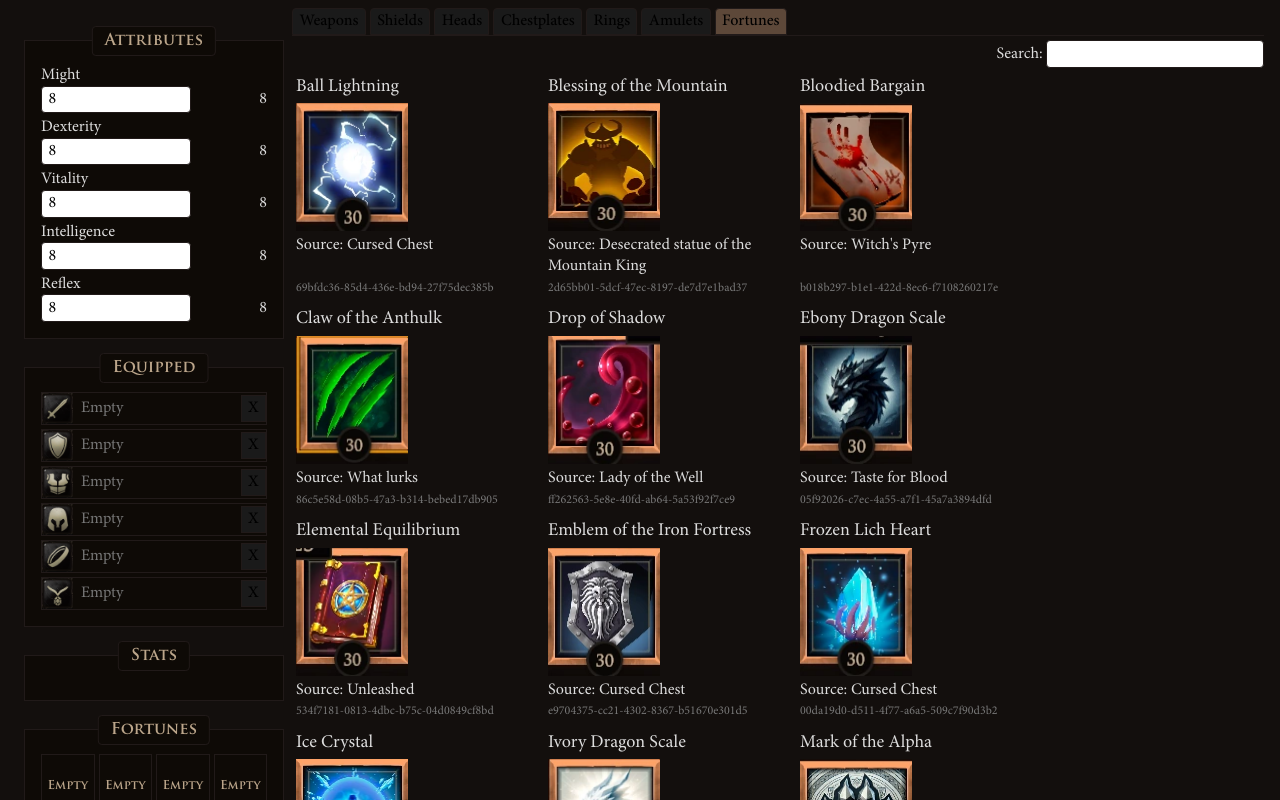
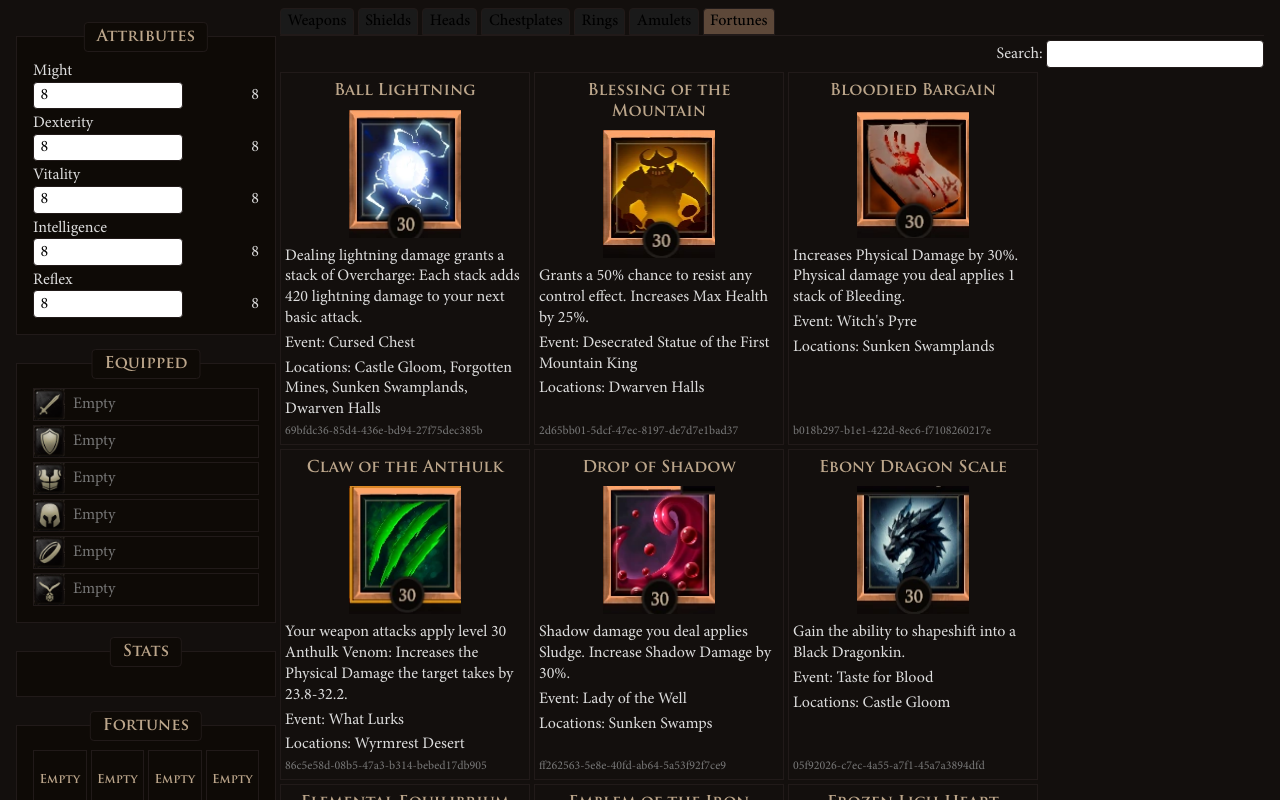
Before and after one commit to chrifox/stolen-realm-gearlib, a React (Vite) app: page / in a window 1280 px wide. Both pictures are taken after a click on the button "Fortunes". Shown: the top 800 px of the page. Built offline with nearby package versions, Linux system fonts and the light colour scheme.

Commit message:
add fortune descriptions

```diff
--- a/src/components/Character.tsx
+++ b/src/components/Character.tsx
@@ -17,11 +17,11 @@ import {
   getTotalStatValues,
 } from "../utils/getCharacterInfo";
 
-import { Section, SectionHeading } from "./Section";
+import { Section, SectionHeading } from "./styled/Section";
 
 const CharacterContainer = styled.div`
-  padding: 4px 8px;
   width: 100%;
+  height: 100vh;
   max-width: 260px;
 
   .stats {
@@ -68,7 +68,7 @@ const CharacterContainer = styled.div`
       font-family: ${({ theme }) => theme.fonts.title};
       font-size: 12px;
       width: 56px;
-      height: 64px;
+      height: 60px;
       user-select: none;
 
       &:hover {
@@ -176,6 +176,7 @@ export const Character = () => {
           return (
             <EquippedItem
               key={slot}
+              onClick={() => unequipItem(slot)}
               $tier={
                 show2hFader && equipment.hand1 ? equipment.hand1.tier : itemTier
               }
@@ -204,7 +205,6 @@ export const Character = () => {
                   )}
                 </span>
               )}
-              <button onClick={() => unequipItem(slot)}>X</button>
             </EquippedItem>
           );
         })}
--- a/src/components/FortuneList.tsx
+++ b/src/components/FortuneList.tsx
@@ -1,36 +1,36 @@
 import { type ChangeEvent, useState } from "react";
-import { css, styled } from "styled-components";
+import { styled } from "styled-components";
 
 import { useCsvData } from "../hooks/useCsvData";
 import { useCharacterContext } from "../context/CharacterContext";
 import { FullWidthSearch } from "./Search";
 import { getFortuneImagePath } from "../utils/getImagePath";
+import { Tile } from "./styled/Tile";
 
 const FortuneListContainer = styled.div`
   display: flex;
   flex-flow: row wrap;
+  justify-content: center;
   gap: 4px;
   width: 100%;
+
+  @media (min-width: ${({ theme }) => theme.breakpoints.sm}px) {
+    justify-content: flex-start;
+  }
 `;
 
-const commonFortuneTileCss = css`
-  display: flex;
-  flex-flow: column nowrap;
-  gap: 4px;
-  padding: 4px;
-  width: 240px;
-`;
-
-const FortuneTile = styled.div`
-  ${commonFortuneTileCss}
+const FortuneTile = styled(Tile)`
+  padding-top: 8px;
 
   .name {
-    font-size: 18px;
+    color: ${({ theme }) => theme.colors.text.title};
+    text-align: center;
   }
 
   img {
     width: 112px;
     height: 128px;
+    margin: 4px auto;
   }
 
   .guid {
@@ -38,10 +38,6 @@ const FortuneTile = styled.div`
     font-size: 12px;
     margin-top: auto;
   }
-`;
-
-const EmptyFortuneTile = styled.div`
-  ${commonFortuneTileCss}
 `;
 
 export function FortuneList() {
@@ -62,6 +58,9 @@ export function FortuneList() {
         .filter(
           (f) =>
             f.name.toLowerCase().includes(fortuneSearchTerm.toLowerCase()) ||
+            f.description
+              .toLowerCase()
+              .includes(fortuneSearchTerm.toLowerCase()) ||
             f.source.toLowerCase().includes(fortuneSearchTerm.toLowerCase())
         )
         .sort((a, b) =>
@@ -71,25 +70,20 @@ export function FortuneList() {
             ? 1
             : 0
         )
-        .map((fortune) =>
-          fortune ? (
-            <FortuneTile
-              key={fortune.GUID}
-              onClick={() => equipFortune(fortune)}
-            >
+        .map((fortune) => (
+          <FortuneTile key={fortune.GUID} onClick={() => equipFortune(fortune)}>
             <div className="name">{fortune.name}</div>
             <img
               src={getFortuneImagePath(fortune.name)}
               alt={fortune.name}
               title={fortune.name}
             />
-              <div>Source: {fortune.source}</div>
+            <div className="description">{fortune.description}</div>
+            <div className="source">Event: {fortune.source}</div>
+            <div className="location">Locations: {fortune.location}</div>
             <div className="guid">{fortune.GUID}</div>
           </FortuneTile>
-          ) : (
-            <EmptyFortuneTile />
-          )
-        )}
+        ))}
     </FortuneListContainer>
   );
 }
--- a/src/components/ItemTile.tsx
+++ b/src/components/ItemTile.tsx
@@ -4,6 +4,7 @@ import { useCharacterContext } from "../context/CharacterContext";
 import { type ItemType } from "../context/FilterSortContext";
 
 import type { ItemTier, Armor, Weapon } from "../types/item";
+import { Tile } from "./styled/Tile";
 
 type ItemTileProps = {
   item: Weapon | Armor;
@@ -12,24 +13,13 @@ type ItemTileProps = {
   tier: ItemTier;
 };
 
-const ItemTileContainer = styled.div<{
+const ItemTileContainer = styled(Tile)<{
   $rarity: number;
   $tier: number;
   $damageType?: string;
 }>`
-  display: flex;
-  flex-flow: column nowrap;
-  width: 240px;
-  padding: 4px;
-  border: 1px solid ${({ theme }) => theme.colors.border};
-
-  &:hover {
-    outline: 1px solid ${({ theme }) => theme.colors.borderHover};
-  }
-
   .name {
     color: ${({ theme, $rarity }) => theme.colors.rarity[$rarity]};
-    font-size: 20px;
 
     .tier-label {
       color: ${({ theme, $tier }) => theme.colors.tier[$tier]};
--- a/src/components/Layout.tsx
+++ b/src/components/Layout.tsx
@@ -12,9 +12,10 @@ const LayoutContainer = styled.div`
   display: flex;
   flex-flow: row wrap;
   justify-content: center;
+  gap: 4px;
   margin: 0 auto;
+  padding: 8px;
   max-width: 1280px;
-  padding: 8px;
 
   @media (min-width: ${({ theme }) => theme.breakpoints.sm}px) {
     flex-flow: row nowrap;
--- /dev/null
+++ b/src/components/styled/Tile.tsx
@@ -0,0 +1,19 @@
+import { styled } from "styled-components";
+
+export const Tile = styled.div`
+  display: flex;
+  flex-flow: column nowrap;
+  gap: 4px;
+  width: 240px;
+  padding: 4px;
+  border: 1px solid ${({ theme }) => theme.colors.border};
+  user-select: none;
+
+  &:hover {
+    outline: 1px solid ${({ theme }) => theme.colors.borderHover};
+  }
+
+  .name {
+    font-family: ${({ theme }) => theme.fonts.title};
+  }
+`;
--- a/src/hooks/useCsvData.ts
+++ b/src/hooks/useCsvData.ts
@@ -176,12 +176,14 @@ function modifyTieredRange(
 function processFortuneData(csvFortunes: csvFortune[]): Fortune[] {
   return csvFortunes.map((fortune) => ({
     name: fortune.Name,
+    description: fortune.Description,
     rarity: {
       label: fortune.Rarity,
       value: getRarityValueFromLabel(fortune.Rarity),
     },
     source: fortune.Event,
     GUID: fortune.GUID,
+    location: fortune.Location,
   }));
 }
 
--- a/src/types/csv.ts
+++ b/src/types/csv.ts
@@ -27,7 +27,9 @@ export type csvArmor = {
 
 export type csvFortune = {
   Name: string;
+  Description: string;
   Rarity: string;
   Event: string;
   GUID: string;
+  Location: string;
 };
--- a/src/types/fortune.ts
+++ b/src/types/fortune.ts
@@ -2,7 +2,9 @@ import type { KeyValuePair } from "./common";
 
 export type Fortune = {
   name: string;
+  description: string;
   rarity: KeyValuePair;
   source: string;
   GUID: string;
+  location: string;
 };
```
Also changed, not shown: src/assets/data/fortune.csv, src/components/styled/Section.tsx (renamed from src/components/Section.tsx). Lines whose indentation alone changed are shown as unchanged.
